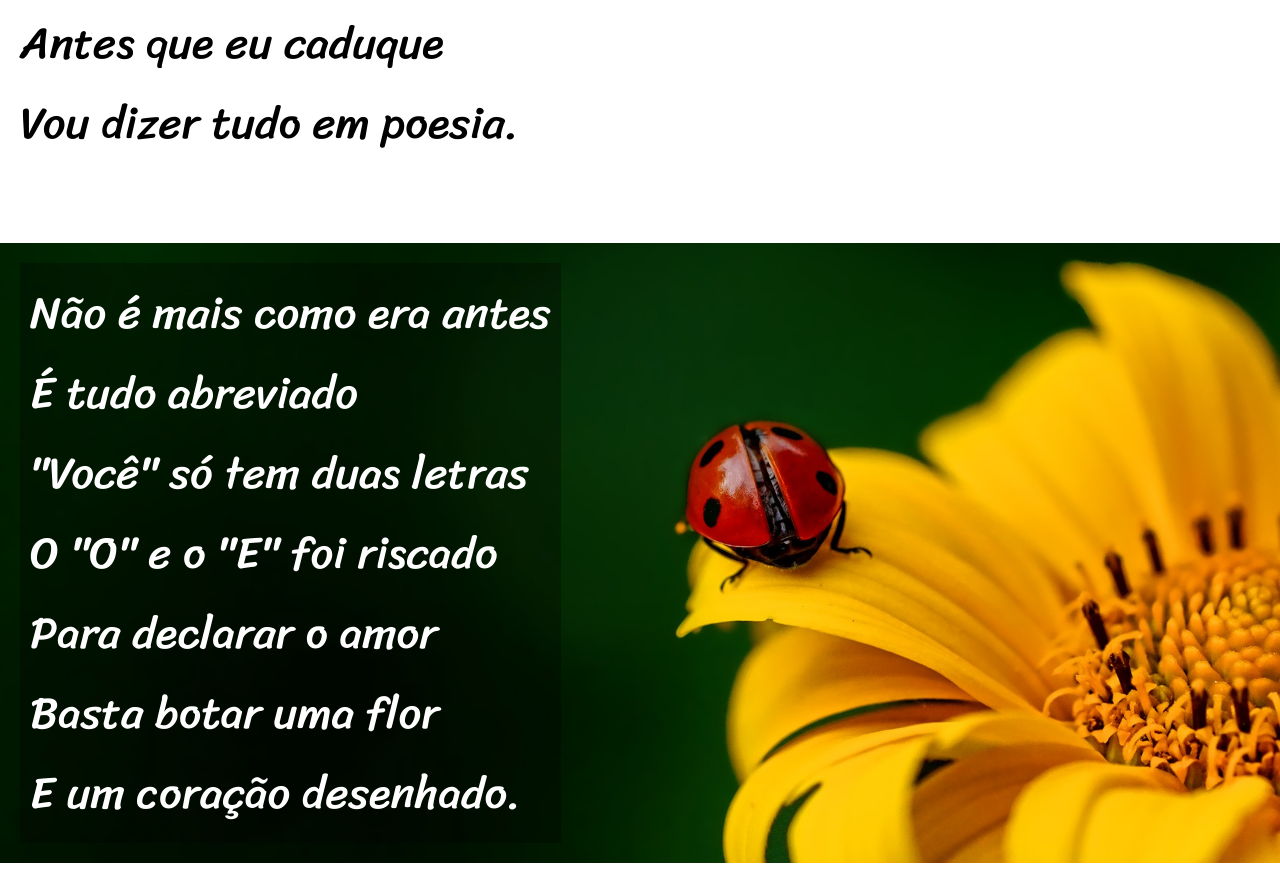
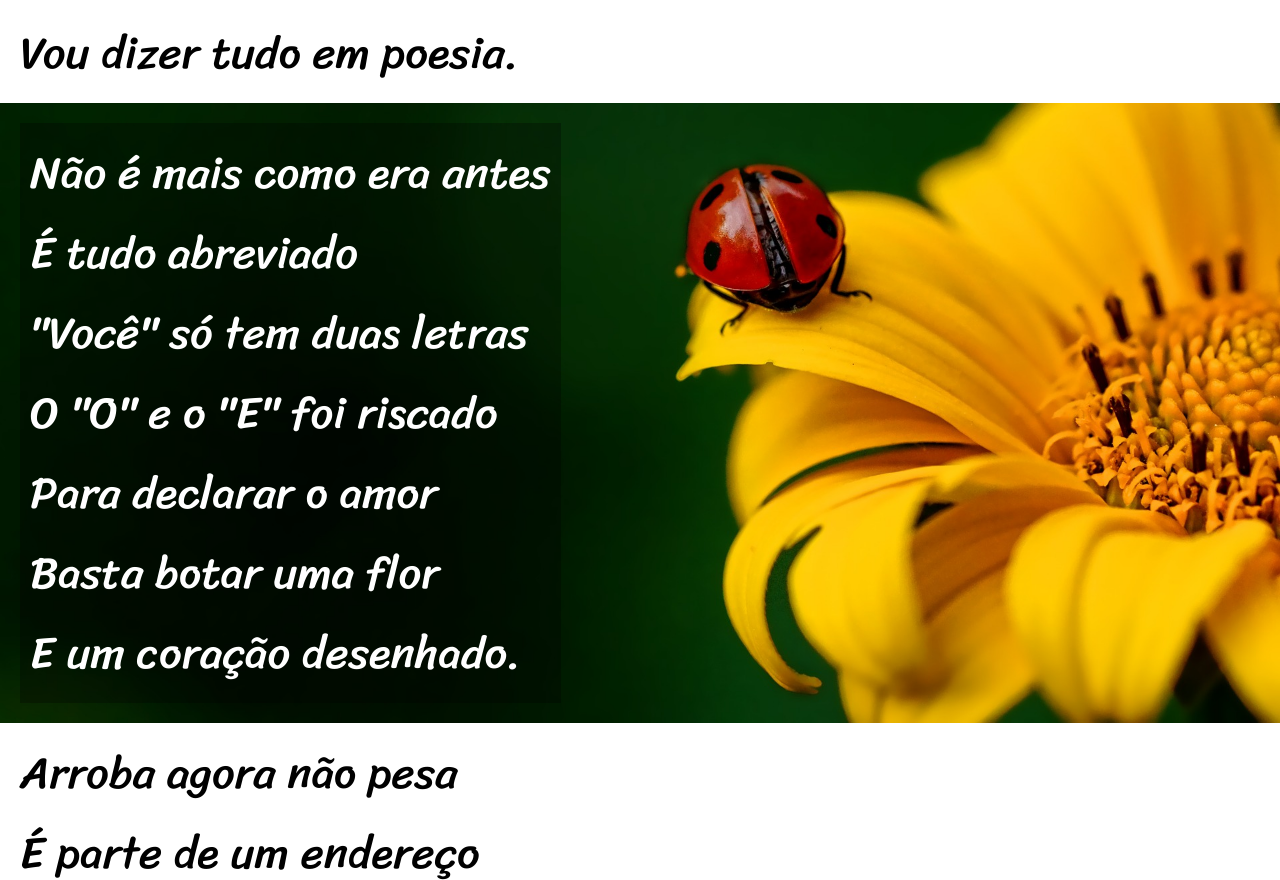
Before and after one commit to henriquemendeselias/HTML-CSS, a plain HTML site: page desafios/desafio012/index.html in a window 1280 px wide. Shown: the part 787-1667 px from the top of the page. Drawn offline with Linux system fonts and the light colour scheme.

Commit message:
att02 proj cordel

```diff
--- a/desafios/desafio012/style.css
+++ b/desafios/desafio012/style.css
@@ -52,13 +52,14 @@ main{
 
 section{
     padding-left: 20px ;
-    padding-top: 10vh;
-    padding-bottom: 10vh;
+    padding-top: 10px;
+    padding-bottom: 10px;
+
 }
 
 section#dois{
     color: white;
-    background: url(pacote-d012/imagens/background001.jpg) no-repeat fixed right center;
+    background: url(pacote-d012/imagens/background001.jpg) no-repeat fixed right bottom;
     background-size: cover;
     padding: 20px;
 
@@ -72,7 +73,7 @@ section#dois > div{
 
 section#cinco{
     color: white;
-    background: url(pacote-d012/imagens/background002.jpg) no-repeat fixed right center;
+    background: url(pacote-d012/imagens/background002.jpg) no-repeat fixed right bottom;
     background-size: cover;
     padding: 20px;
 }
```
